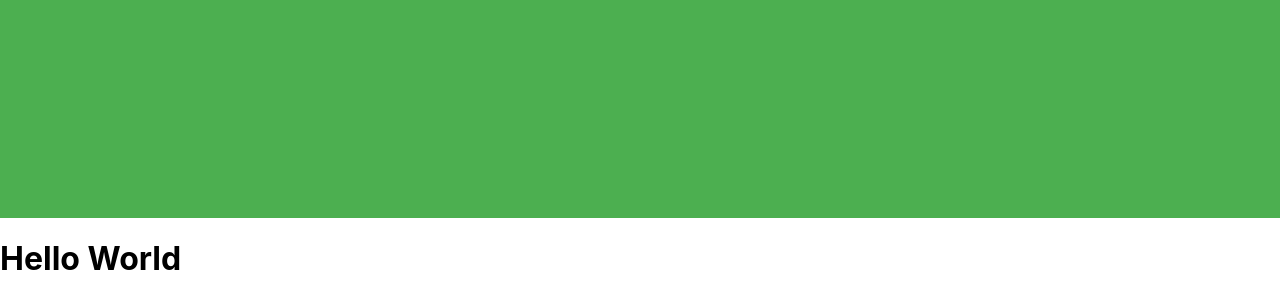
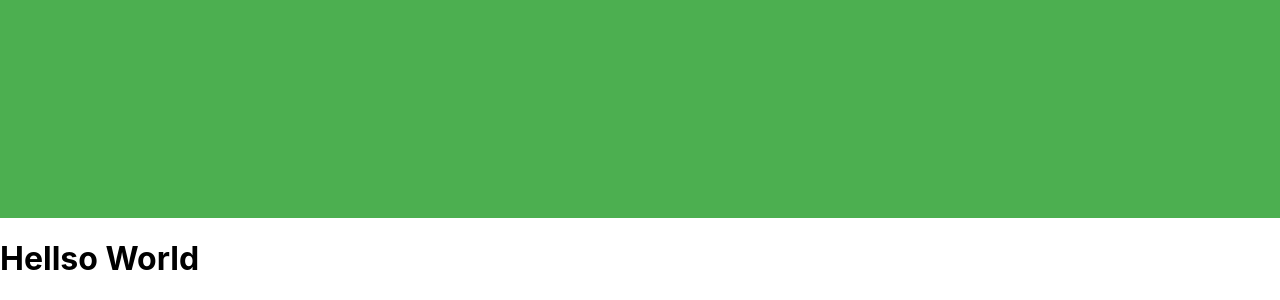
Before and after one commit to YannickRincon/https---github.com-YannickRincon-proyectoconReact, a React (Create React App) app: page / in a window 1280 px wide. Shown: the part 582-882 px from the top of the page. Built offline with nearby package versions, Linux system fonts and the light colour scheme.

Commit message:
primercommit

```diff
--- a/src/componenetes/comp1/comp1.js
+++ b/src/componenetes/comp1/comp1.js
@@ -1,7 +1,7 @@
 
 
 function Heade(){
-    return <h1>Hello World</h1>;
+    return <h1>Hellso World</h1>;
 }
 
 export default Heade;
```
